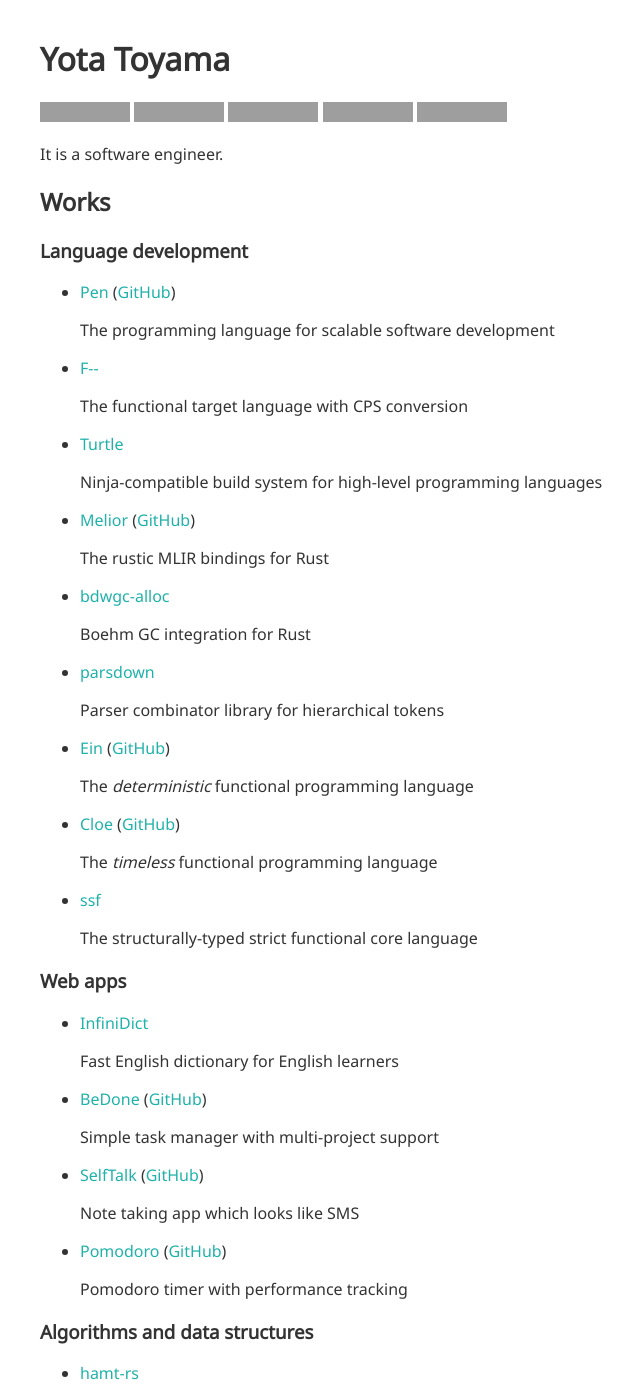
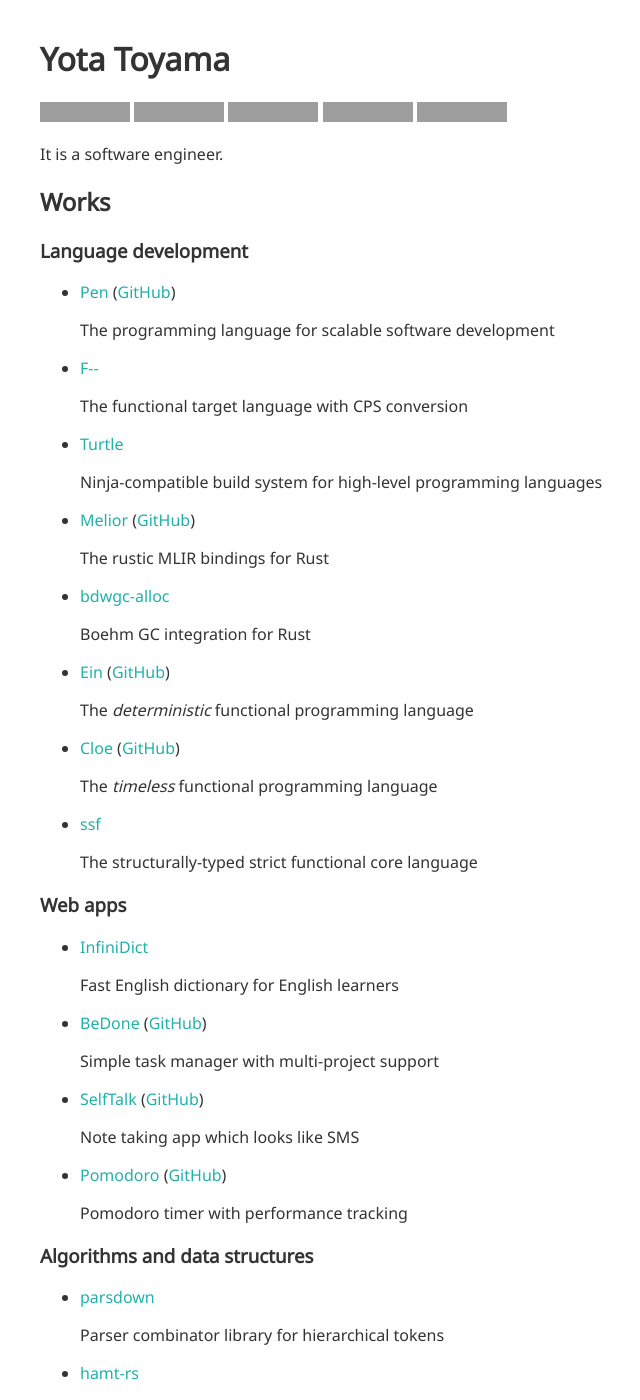
Before and after one commit to raviqqe/raviqqe.github.io, a Jekyll site: the page built from index.md, in a window 1280 px wide and 1400 px high, cut to the strip 0-1400 px from the top of the window. Shown: the whole strip, without its empty margins (264-904 px from the left). Built offline with Jekyll 4.4.1, drawn with Linux system fonts in a browser that asks for light colours; part of the change alters nothing that is shown; grey boxes are pictures that could not be loaded.

Commit message:
Move entry

```diff
--- a/index.md
+++ b/index.md
@@ -36,10 +36,6 @@ It is a software engineer.
 
   Boehm GC integration for Rust
 
-- [parsdown](https://github.com/raviqqe/parsdown)
-
-  Parser combinator library for hierarchical tokens
-
 - [Ein](https://ein-lang.org) ([GitHub](https://github.com/ein-lang/ein))
 
   The _deterministic_ functional programming language
@@ -71,6 +67,10 @@ It is a software engineer.
   Pomodoro timer with performance tracking
 
 ### Algorithms and data structures
+
+- [parsdown](https://github.com/raviqqe/parsdown)
+
+  Parser combinator library for hierarchical tokens
 
 - [hamt-rs](https://github.com/raviqqe/hamt-rs)
 
```
